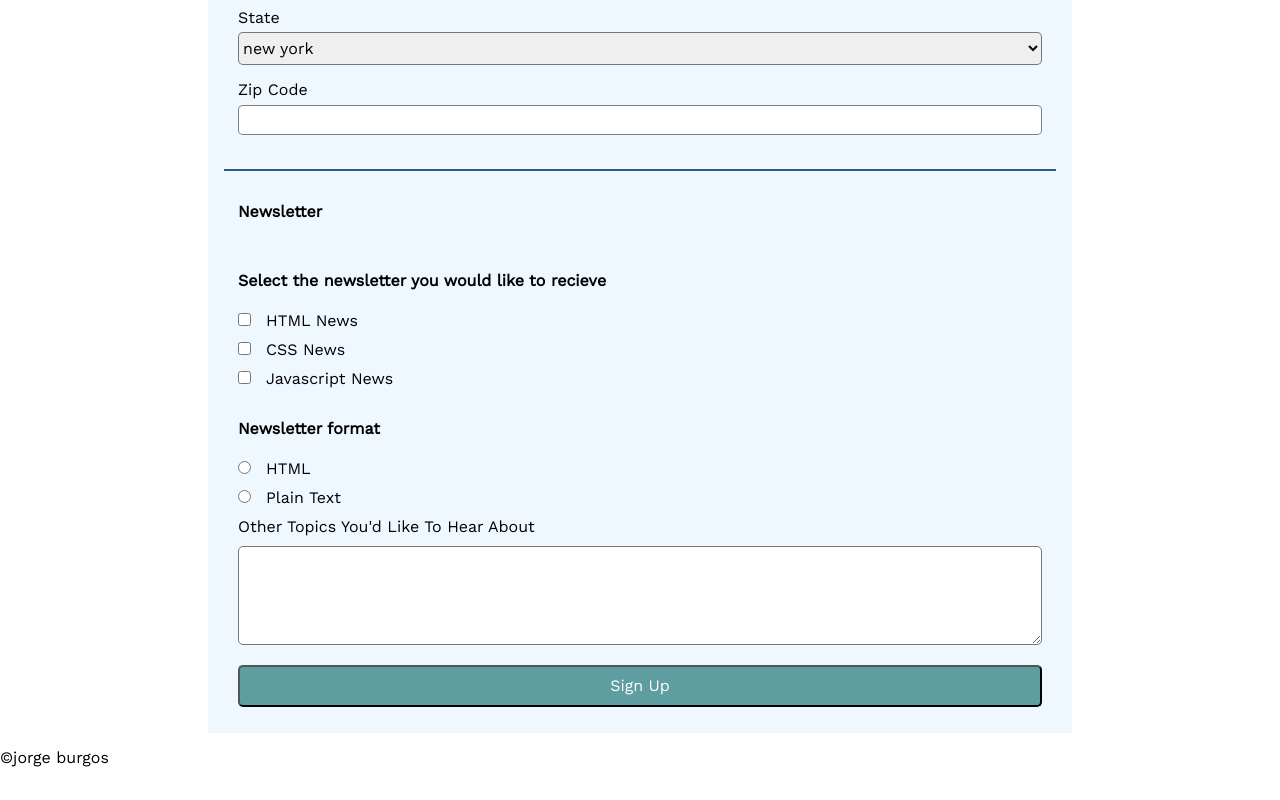
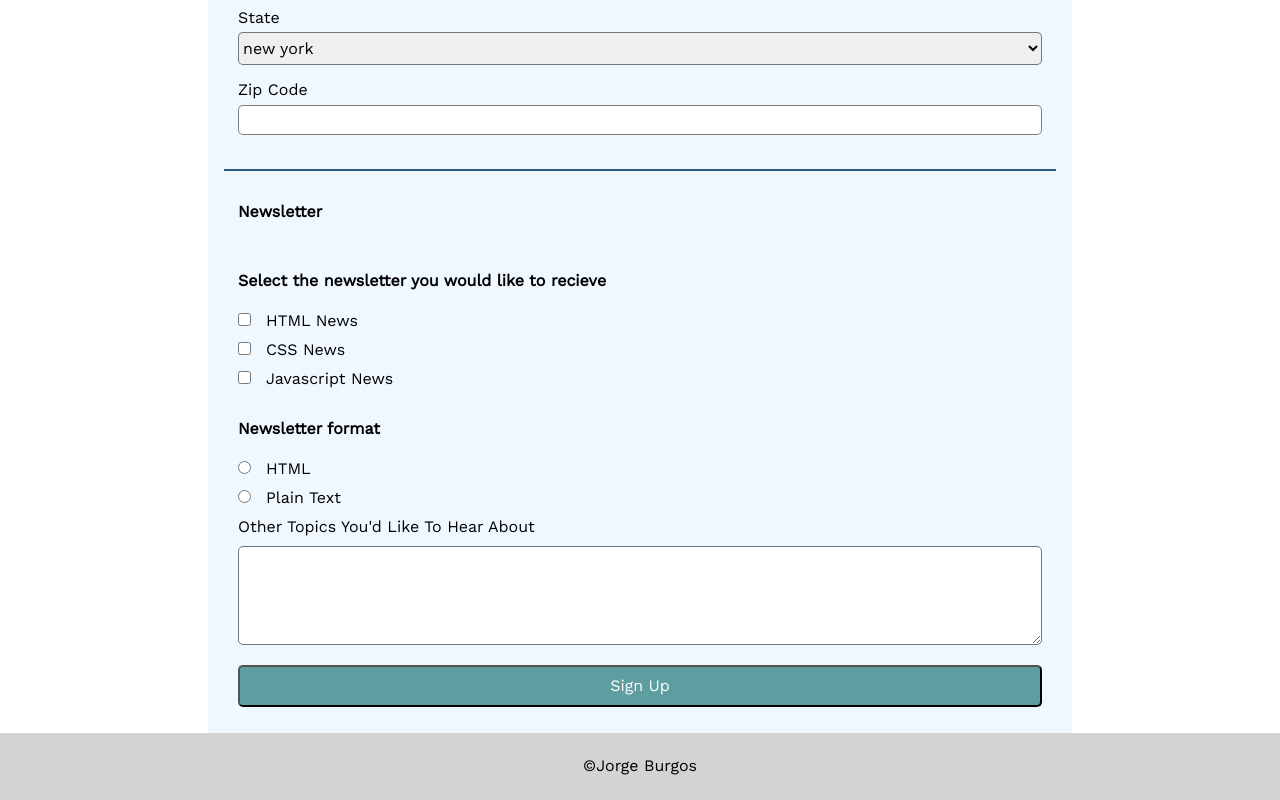
Before and after one commit to burgosjorjorge/project3, a plain HTML site: page index.html in a window 1280 px wide. Shown: the part 728-1528 px from the top of the page. Drawn offline with nearby package versions, Linux system fonts and the light colour scheme.

Commit message:
added padding and text transform to footer

```diff
--- a/css/style.css
+++ b/css/style.css
@@ -131,6 +131,13 @@ Class Layout
     flex-direction: column;
 }
 
+.main-footer {
+    background: #d3d3d3;
+    text-align: center;
+    padding: .5em 0;
+    text-transform: capitalize;
+}
+
 
 /*==================
 Pseudo Layout
```
